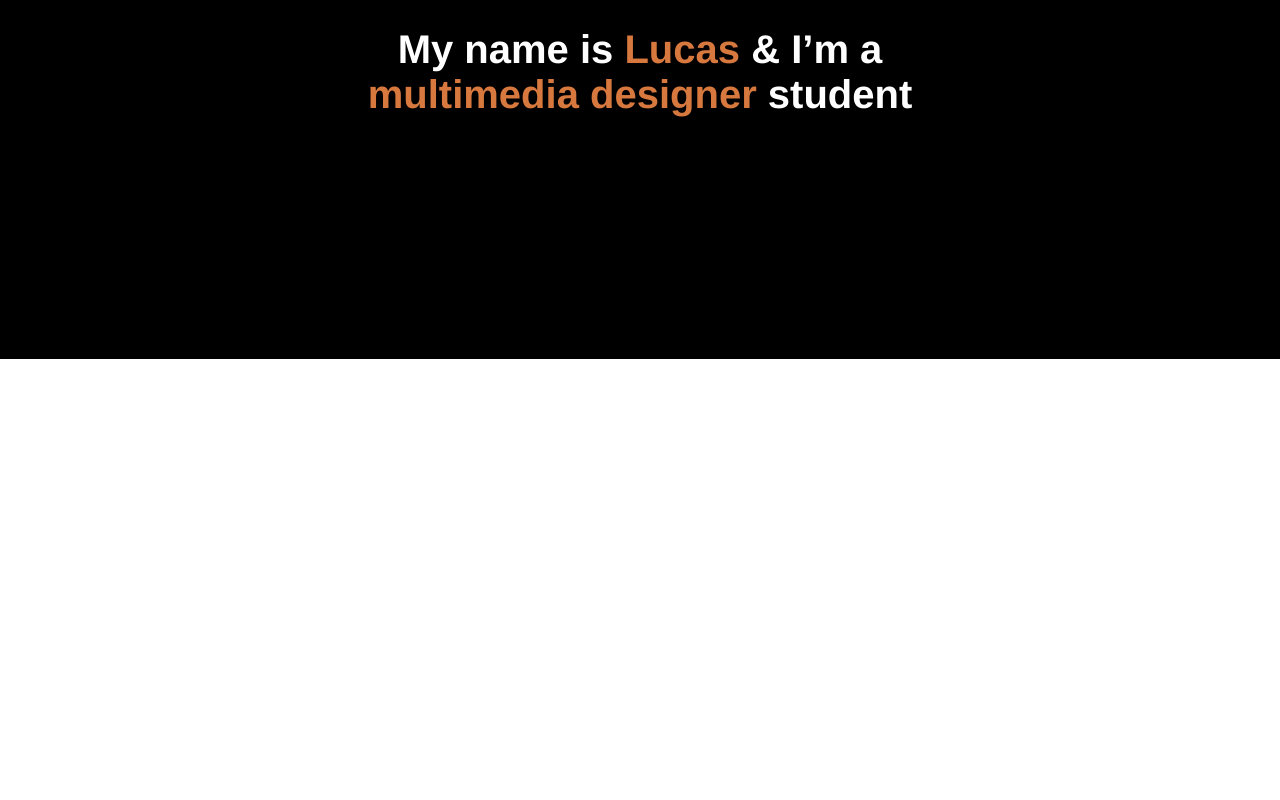
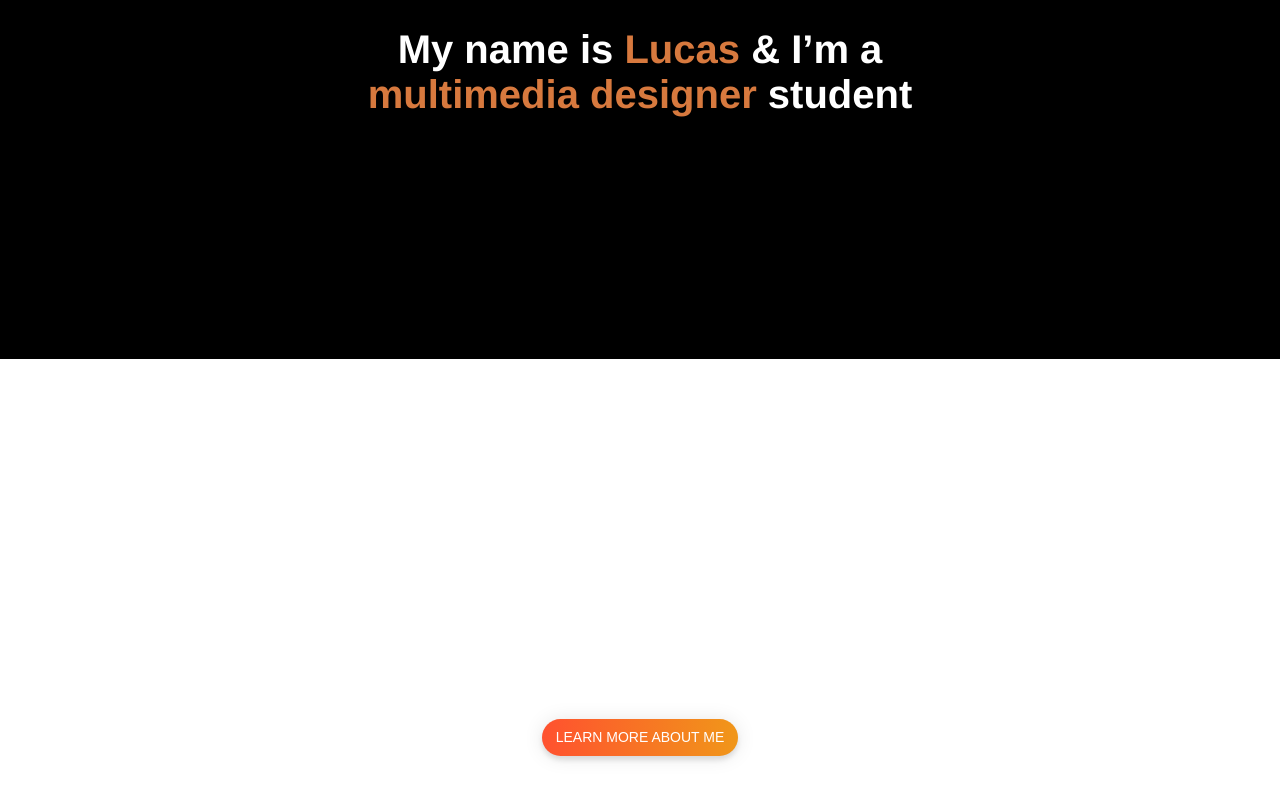
Before and after one commit to lucasjolibois54/portfolio-v4.0, a Vue app: page / in a window 1280 px wide. Shown: the part 377-1177 px from the top of the page. Before the commit the page ends 1089 px from the top, so only its background shows below. Built offline with nearby package versions, Linux system fonts and the light colour scheme.

Commit message:
Update AboutMeHome.vue

```diff
--- a/src/components/AboutMeHome.vue
+++ b/src/components/AboutMeHome.vue
@@ -12,6 +12,7 @@
       are in UX & UI- design, web- development, logo design, Graphic design and
       things within that niche.
     </p>
+    <button id="pad-btn" class="btn-grad">Learn more about me</button>
   </div>
 </template>
 
@@ -40,4 +41,45 @@ h2 {
 p {
   font-size: 20px;
 }
+
+.btn-grad {
+  background-image: linear-gradient(
+    to right,
+    #ff512f 0%,
+    #f09819 51%,
+    #ff512f 100%
+  );
+  border: none;
+  cursor: pointer;
+}
+.btn-grad {
+  text-align: center;
+  text-transform: uppercase;
+  transition: 0.5s;
+  background-size: 200% auto;
+  color: white;
+  box-shadow: 0px 4px 5px 0px rgba(0, 0, 0, 0.1),
+    0px 5px 20px 0px rgba(0, 0, 0, 0.1);
+  display: block;
+  text-decoration: none;
+  display: inline-block;
+  padding: 0.7375em 0.99em;
+  border-radius: 2em;
+  font-size: 14px;
+  margin: 0.5em 0;
+  padding-bottom: 0.7375em;
+  box-shadow: 0px 4px 5px 0px rgba(0, 0, 0, 0.1),
+    0px 1px 20px 0px rgba(0, 0, 0, 0.1);
+}
+
+.btn-grad:hover {
+  background-position: right center; /* changes the direction of the grad on button */
+  color: #fff;
+  text-decoration: none;
+  box-shadow: 0px 0px #888888;
+}
+
+#pad-btn {
+  margin-bottom: 200px;
+}
 </style>
```
